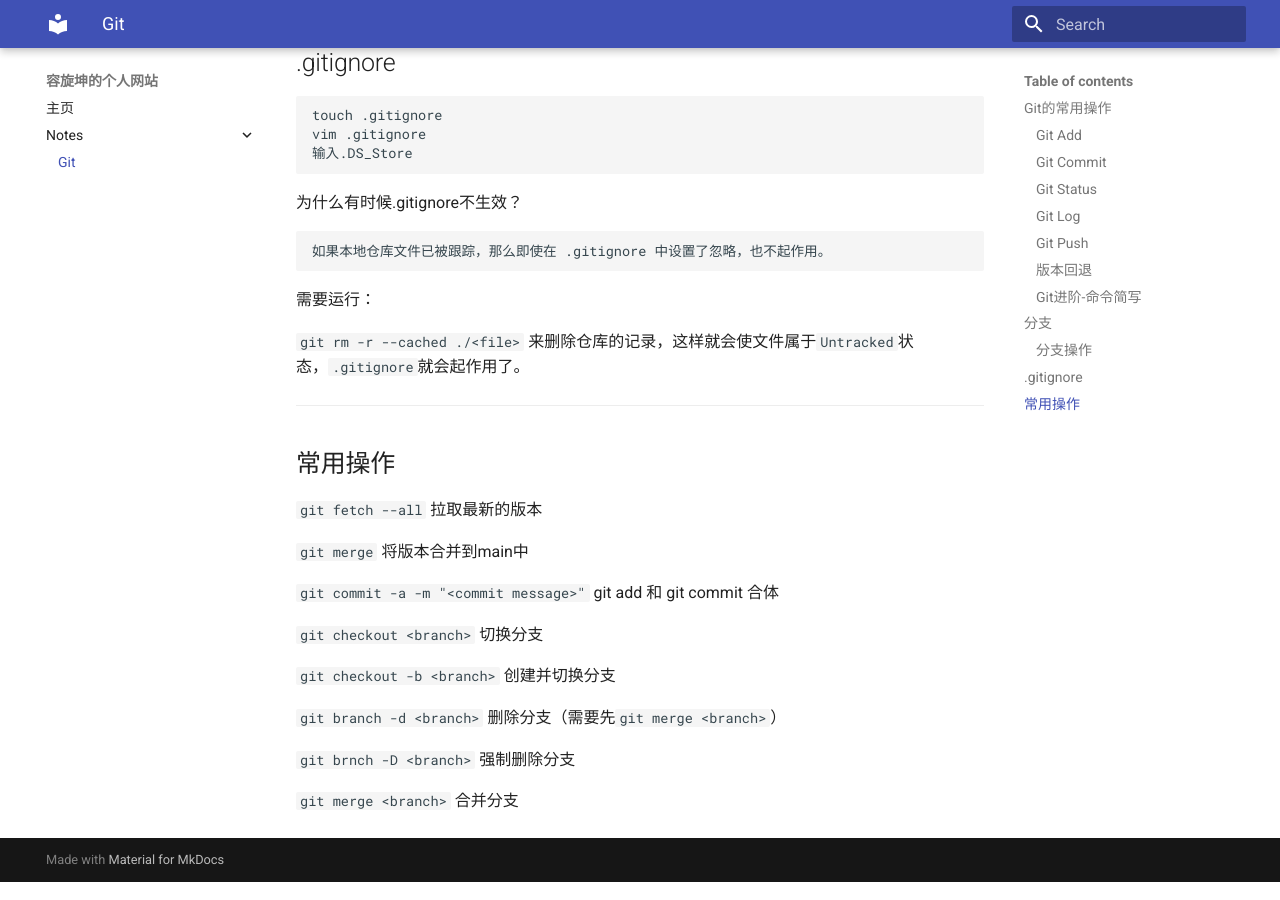
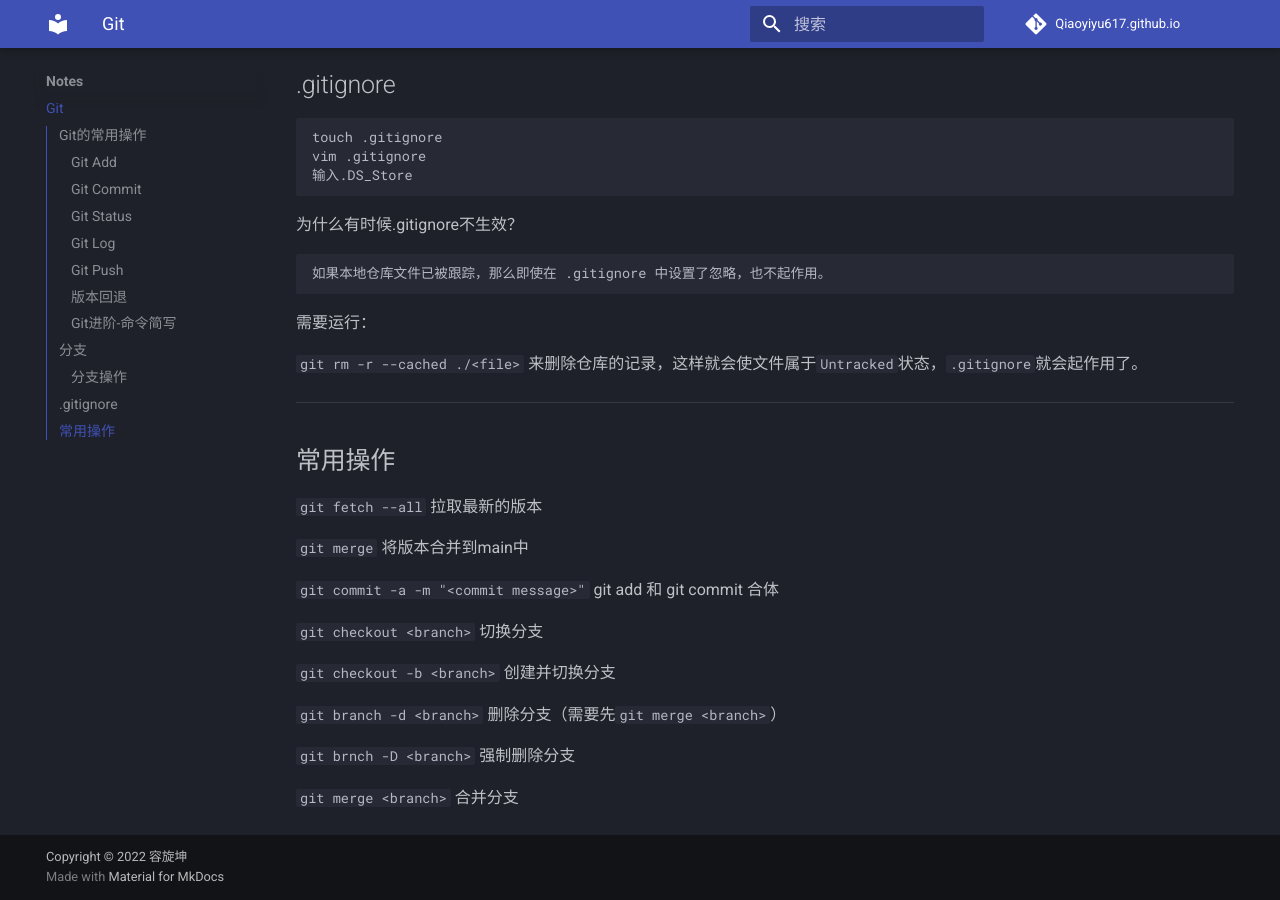
Before and after one commit to Rong-Xuankun/Rong-xuankun.github.io, an MkDocs documentation site: the page built from docs/Notes/Git.md, in a window 1280 px wide and 900 px high, scrolled down 2548 px. Built offline with MkDocs 1.6.1 and Material for MkDocs 9.7.7, drawn with Linux system fonts in a browser that asks for light colours.

Commit message:
Update theme

```diff
--- a/mkdocs.yml
+++ b/mkdocs.yml
@@ -1,4 +1,4 @@
-site_name: 容旋坤的个人网站
+site_name: 容旋坤的个人网站 # 左上角标题
 
 nav:
   - 主页: index.md
@@ -7,3 +7,23 @@
 
 theme:
   name: material
+  palette:
+    scheme: slate # 黑暗模式
+    primary: blue gray
+    accent: blue
+  language: zh # 中文
+  features:
+    - navigation.tabs
+    - navigation.indexes
+    - toc.integrate
+    - navigation.top
+    - search.suggest # 搜索输入一些字母时推荐补全整个单词
+    - search.highlight # 搜索出的文章关键词加入高亮
+
+copyright: Copyright &copy; 2022 容旋坤 # 左下角的版权声明
+
+edit_uri: edit/main/docs # 编辑按钮跳转的链接
+
+repo_url: https://github.com/Qiaoyiyu617 # 右上角点击跳转的链接
+
+repo_name: Qiaoyiyu617.github.io # 右上角的名字
```
